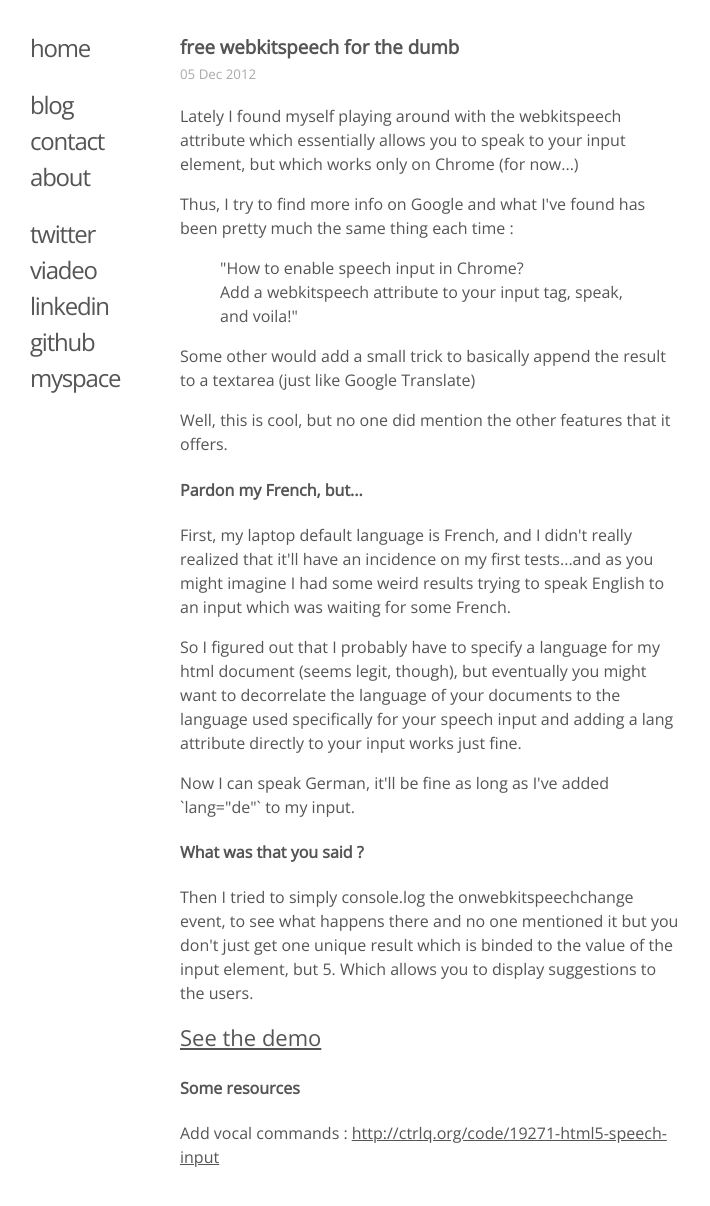
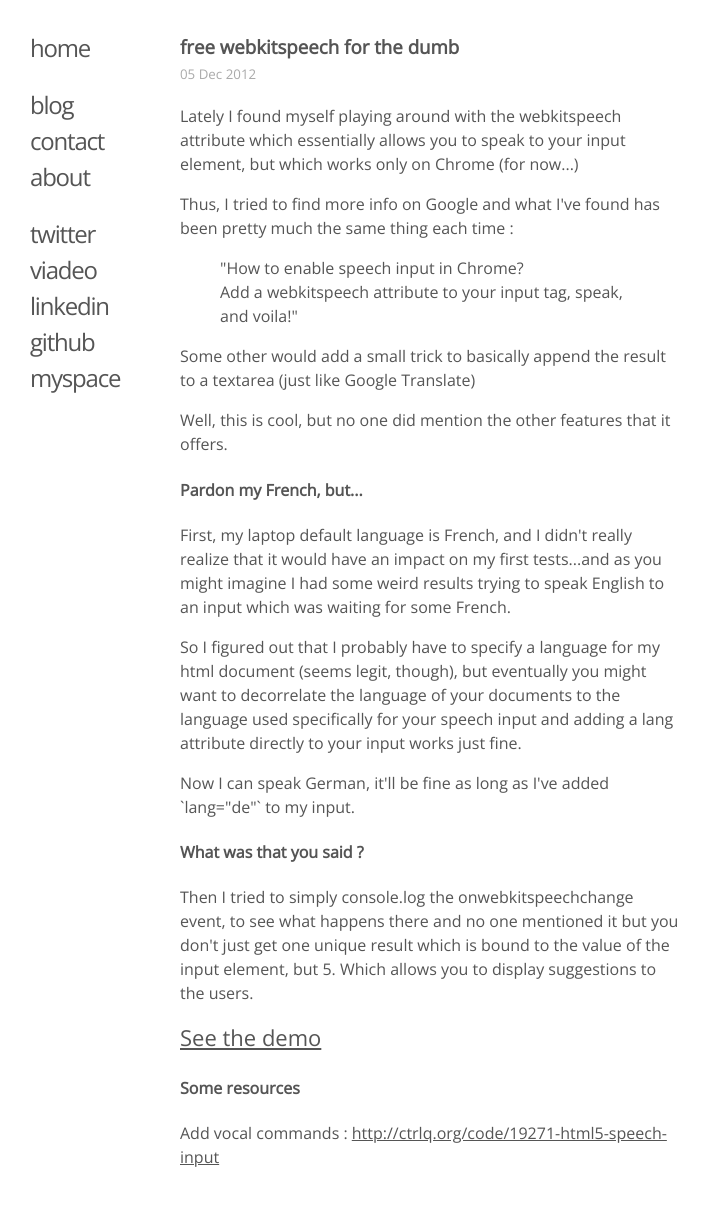
Before and after one commit to jeremybenaim/jeremybenaim.com, a Jekyll site: the page built from _posts/2012-12-05-free-webkitspeech.html, in a window 1280 px wide and 1220 px high. Shown: the top 1206 px of the window, without its empty margins (0-710 px from the left). Built offline with Jekyll 4.4.1, drawn with Linux system fonts in a browser that asks for light colours.

Commit message:
corrected typos thanks to @zp

```diff
--- a/_posts/2012-12-05-free-webkitspeech.html
+++ b/_posts/2012-12-05-free-webkitspeech.html
@@ -8,7 +8,7 @@ permalink: /blog/webkit-speech-input.html
 
 <p>Lately I found myself playing around with the webkitspeech attribute which essentially allows you to speak to your input element, but which works only on Chrome (for now...)</p>
 
-<p>Thus, I try to find more info on Google and what I've found has been pretty much the same thing each time :</p>
+<p>Thus, I tried to find more info on Google and what I've found has been pretty much the same thing each time :</p>
 
 <blockquote>"How to enable speech input in Chrome?<br>
 Add a webkitspeech attribute to your input tag, speak, and voila!"</blockquote>
@@ -19,14 +19,14 @@ Add a webkitspeech attribute to your input tag, speak, and voila!"</blockquote>
 
 <h4>Pardon my French, but...</h4>
 
-<p>First, my laptop default language is French, and I didn't really realized that it'll have an incidence on my first tests...and as you might imagine I had some weird results trying to speak English to an input which was waiting for some French.</p>
+<p>First, my laptop default language is French, and I didn't really realize that it would have an impact on my first tests...and as you might imagine I had some weird results trying to speak English to an input which was waiting for some French.</p>
 
 <p>So I figured out that I probably have to specify a language for my html document (seems legit, though), but eventually you might want to decorrelate the language of your documents to the language used specifically for your speech input and adding a lang attribute directly to your input works just fine.</p>
 <p>Now I can speak German, it'll be fine as long as I've added `lang="de"` to my input.</p>
 
 <h4>What was that you said ?</h4>
 
-<p>Then I tried to simply console.log the onwebkitspeechchange event, to see what happens there and no one mentioned it but you don't just get one unique result which is binded to the value of the input element, but 5. Which allows you to display suggestions to the users.</p>
+<p>Then I tried to simply console.log the onwebkitspeechchange event, to see what happens there and no one mentioned it but you don't just get one unique result which is bound to the value of the input element, but 5. Which allows you to display suggestions to the users.</p>
 
 <a href="http://labs.jeremybenaim.com/demos/speech-input" class="demo">See the demo</a>
 
```
